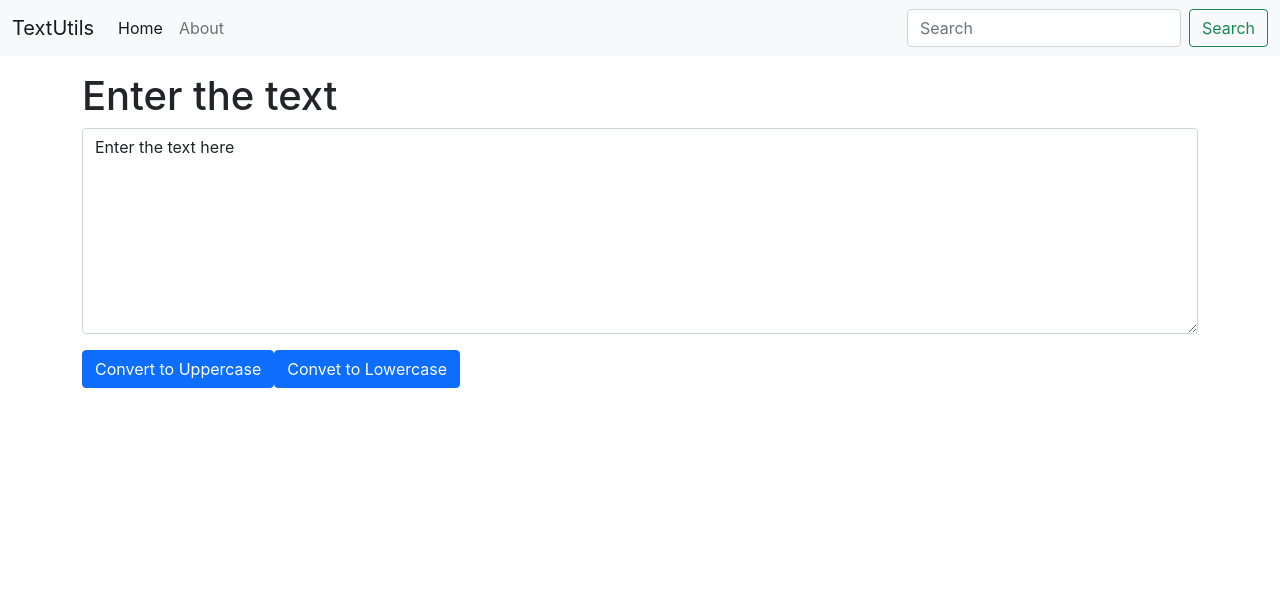
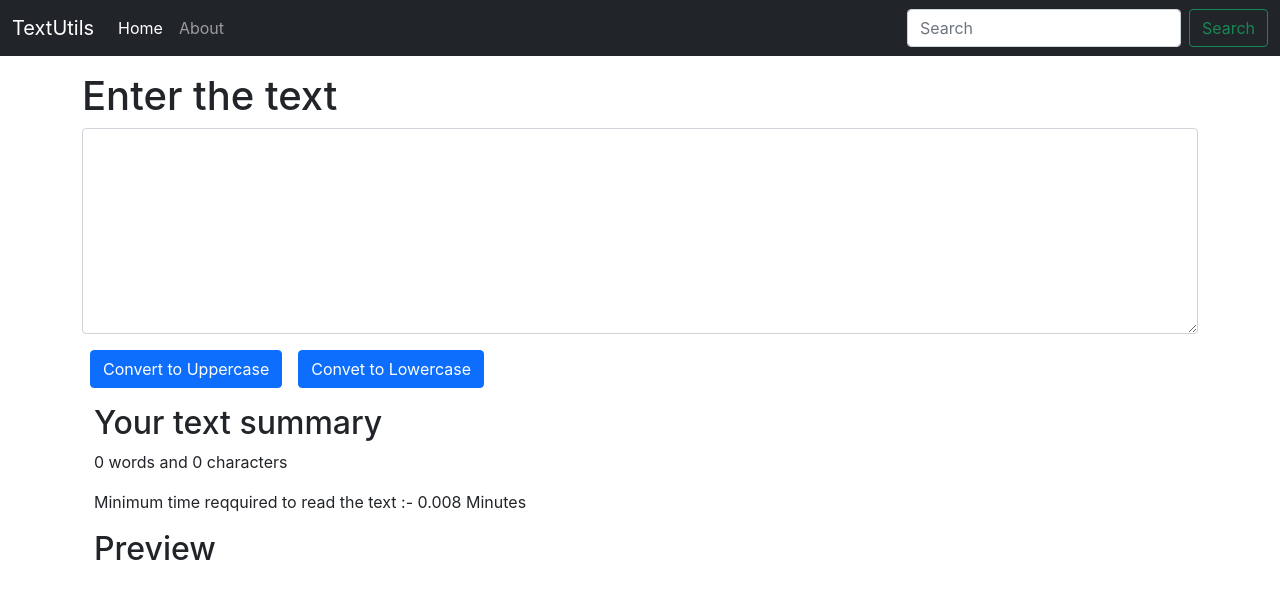
Before and after one commit to gupta-rahul-02/textutils, a React (Create React App) app: page / in a window 1280 px wide. Shown: the top 598 px of the page. Built offline with nearby package versions, Linux system fonts and the light colour scheme.

Commit message:
More functionalities added to TextForm Module

```diff
--- a/src/Components/Navbar.js
+++ b/src/Components/Navbar.js
@@ -4,7 +4,7 @@
 
 export default function Navbar(props) {
     return (
-        <nav className="navbar navbar-expand-lg navbar-light bg-light">
+        <nav className="navbar navbar-expand-lg navbar-dark bg-dark">
   <div className="container-fluid">
     <a className="navbar-brand" href="/">{props.title}</a>
     <button className="navbar-toggler" type="button" data-bs-toggle="collapse" data-bs-target="#navbarSupportedContent" aria-controls="navbarSupportedContent" aria-expanded="false" aria-label="Toggle navigation">
--- a/src/Components/TextForm.js
+++ b/src/Components/TextForm.js
@@ -1,36 +1,53 @@
-import React  , {useState} from 'react'
+import React, { useState } from "react";
 
 export default function TextForm(props) {
-    const handleUpClick = ()=>{
+  const handleUpClick = () => {
     // console.log("Uppercase was clicked" +text);
     let newText = text.toUpperCase();
     setText(newText);
-    }
+  };
 
-    const handleOnChange = (event) =>{
+  const handleOnChange = (event) => {
     // console.log("On change");
     setText(event.target.value);
-    }
+  };
 
-    const handleLowClick = ()=>{
+  const handleLowClick = () => {
     console.log("Lower Case was clicked" + text);
     let newText = text.toLowerCase();
     setText(newText);
-    }
-    const [text , setText] = useState('Enter the text here')
+  };
+  const [text, setText] = useState("");
   //text = "nex text"; wronng way to change state
   //setText("new text"); // correct way to change the state
   return (
+    <>
     <div>
       <h1>{props.heading}</h1>
       <div className="mb-3">
-        <textarea className="form-control" value={text} onChange={handleOnChange} id="myBox" rows="8"></textarea>
+        <textarea
+          className="form-control"
+          value={text}
+          onChange={handleOnChange}
+          id="myBox"
+          rows="8"
+        ></textarea>
       </div>
-        <button className=" btn btn-primary" onClick={handleUpClick}>Convert to Uppercase</button>
+      <button className=" btn btn-primary mx-2" onClick={handleUpClick}>
+        Convert to Uppercase
+      </button>
+      <button className="btn btn-primary mx-2" onClick={handleLowClick}>
+        Convet to Lowercase
+      </button>
+    </div>
 
-        <button className="btn btn-primary " onClick={handleLowClick}>Convet to Lowercase</button>
-
-
+    <div className="container my-3">
+        <h2>Your text summary</h2>
+        <p>{text.split(" ").length-1} words and {text.length} characters</p>
+        <p>Minimum time reqquired to read the text :- {0.008 * text.split(" ").length} Minutes</p>
+        <h2>Preview</h2>
+        <p>{text}</p>
     </div>
-    )
+    </>
+  );
 }
```
Lines whose indentation alone changed are shown as unchanged.
